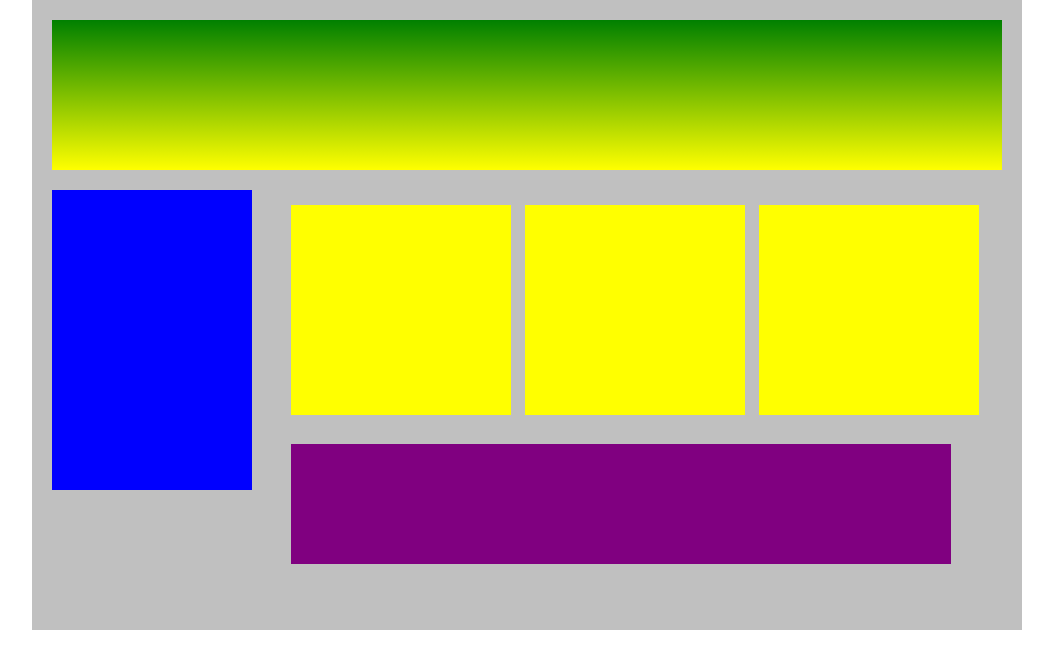
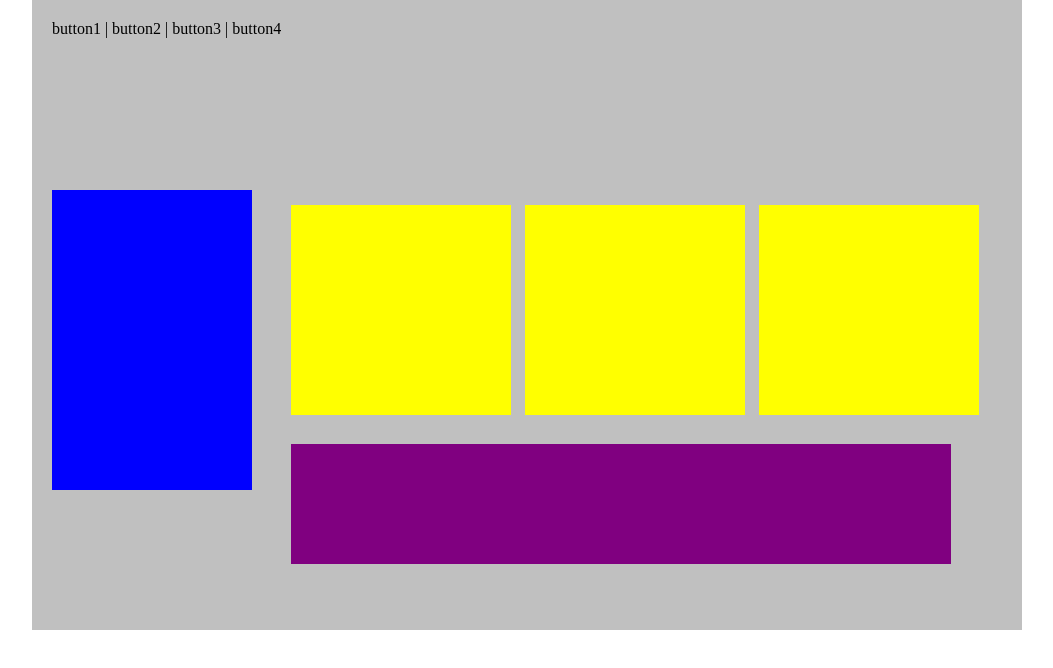
Before and after one commit to pinkshrub/OnlineWebFun_Lectures, a plain HTML site: page week1/plotblocks.html in a window 1280 px wide. Shown: the whole page, without its empty margins (113-1166 px from the left). Drawn offline with Linux system fonts and the light colour scheme.

```diff
--- a/week1/plotblocks.html
+++ b/week1/plotblocks.html
@@ -6,8 +6,17 @@
    </head>
    <body>
        <div id="wrapper">
-         <div id="header"></div>
-         <div id="navigation"></div>
+         <div id="header">
+           <ul>
+             <li>button1</li>
+             <li>button2</li>
+             <li>button3</li>
+             <li>button4</li>
+           </ul>
+         </div>
+         <div id="navigation">
+
+         </div>
          <div id="main_content">
             <div class="subcontents"></div>
             <div class="subcontents"></div>
--- a/week1/style2.css
+++ b/week1/style2.css
@@ -14,7 +14,7 @@
  /*background-color: green;*/
  margin-bottom: 20px;
  /*padding: 20px;*/
- background: linear-gradient(green, yellow);
+ /*background: linear-gradient(green, yellow);*/
 }
 #navigation{
  height: 300px;
@@ -23,6 +23,17 @@
  display: inline-block;
  vertical-align: top;
 }
+
+li {
+  display: inline-block;
+}
+li::after {
+  content: " | "
+}
+li:last-child::after {
+  content: ""
+}
+
 #main_content{
  height: 400px;
  width: 70%
--- /dev/null
+++ b/week2/example.js
@@ -0,0 +1,5 @@
+var arr1 = [1,2,3,4,5];
+// [2,3,4,5,5]
+// arr1.length = arr1.length - 1;
+arr1[arr1.length] = 6;
+console.log(arr1);
```
Also changed, not shown: week2/index.html (+1 -1 lines), week2/index3.html (+2 -2 lines), week2/index5.html (+10 -4 lines), 2 other files.
